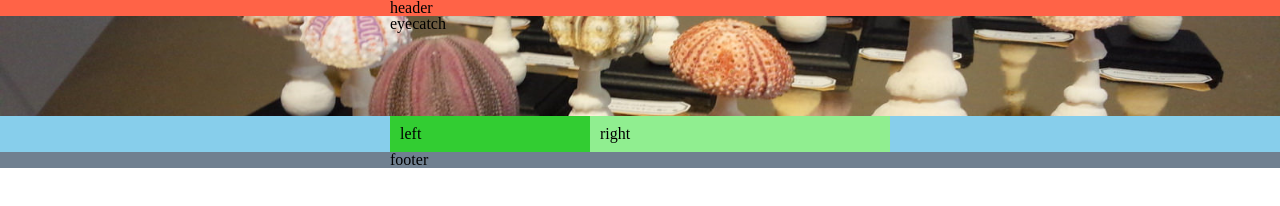
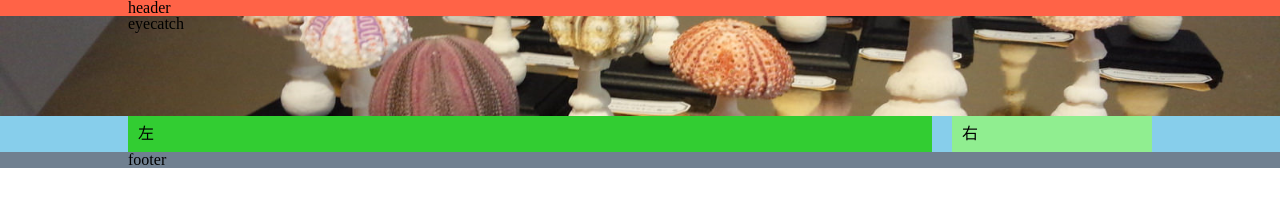
Before and after one commit to oratake/dotinstall_css_layout, a plain HTML site: page index.html in a window 1280 px wide. Drawn offline with Linux system fonts and the light colour scheme.

Commit message:
[update] html/css #10 可変幅カラム 右固定、左可変の例

```diff
--- a/index.html
+++ b/index.html
@@ -19,11 +19,11 @@
 	</div>
 	<main>
 		<div class="container">
+			<div id="right">
+				右
+			</div>
 			<div id="left">
-				left
-			</div>
-			<div id="right">
-				right
+				左
 			</div>
 		</div>
 	</main>
--- a/styles.css
+++ b/styles.css
@@ -9,7 +9,7 @@ body {
 }
 
 .container {
-  width: 500px;
+  width: 80%;
   margin: 0 auto;
 }
 
@@ -28,16 +28,16 @@ main {
 
 #left {
   background: limegreen;
-  float: left;
-  width: 200px;
+  margin-right: 220px;
 }
 
 #right {
   background: lightgreen;
   float: right;
-  width: 300px;
+  width: 200px;
 }
 
+/* after模擬要素を使ったclearfix */
 .container::after {
   content: '';
   display: block;
```
